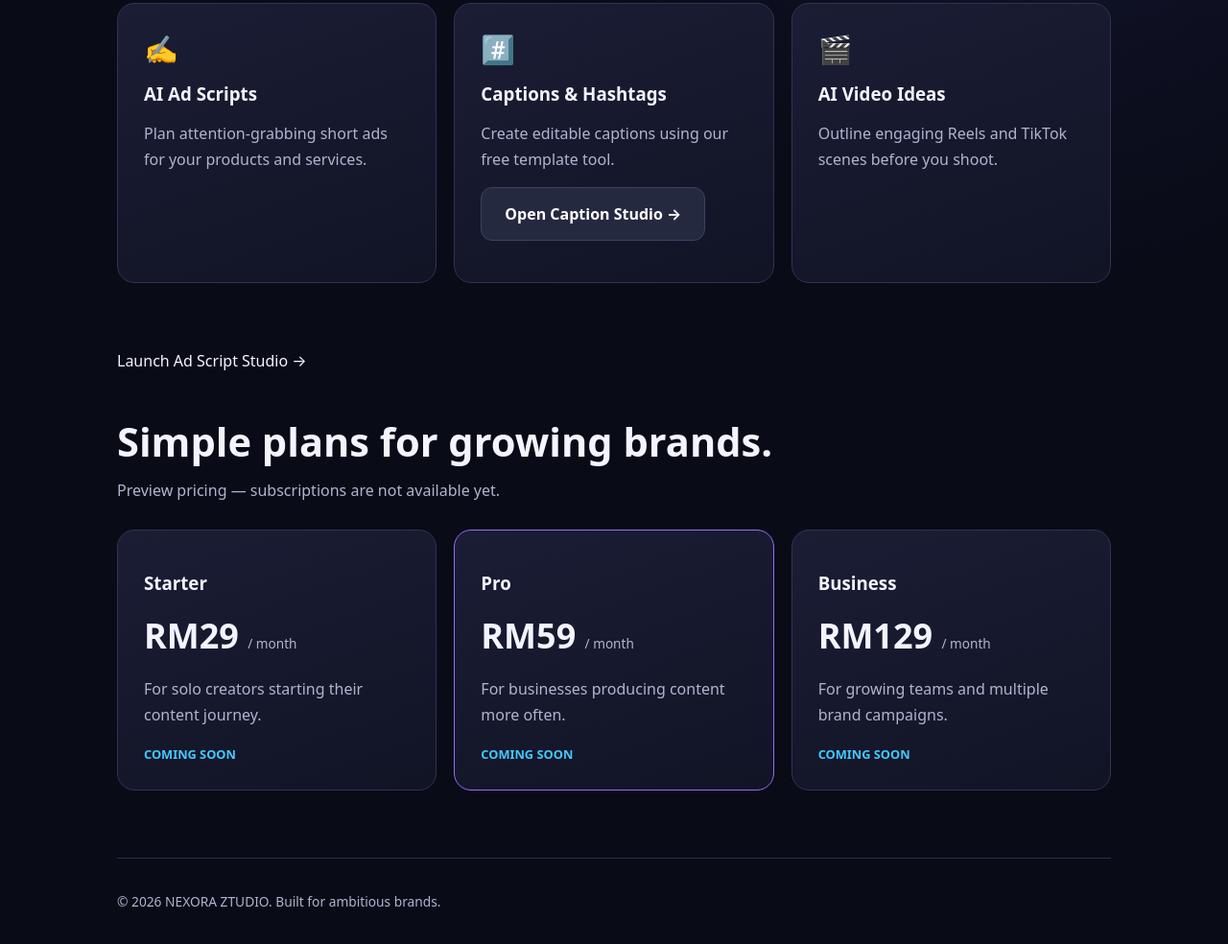
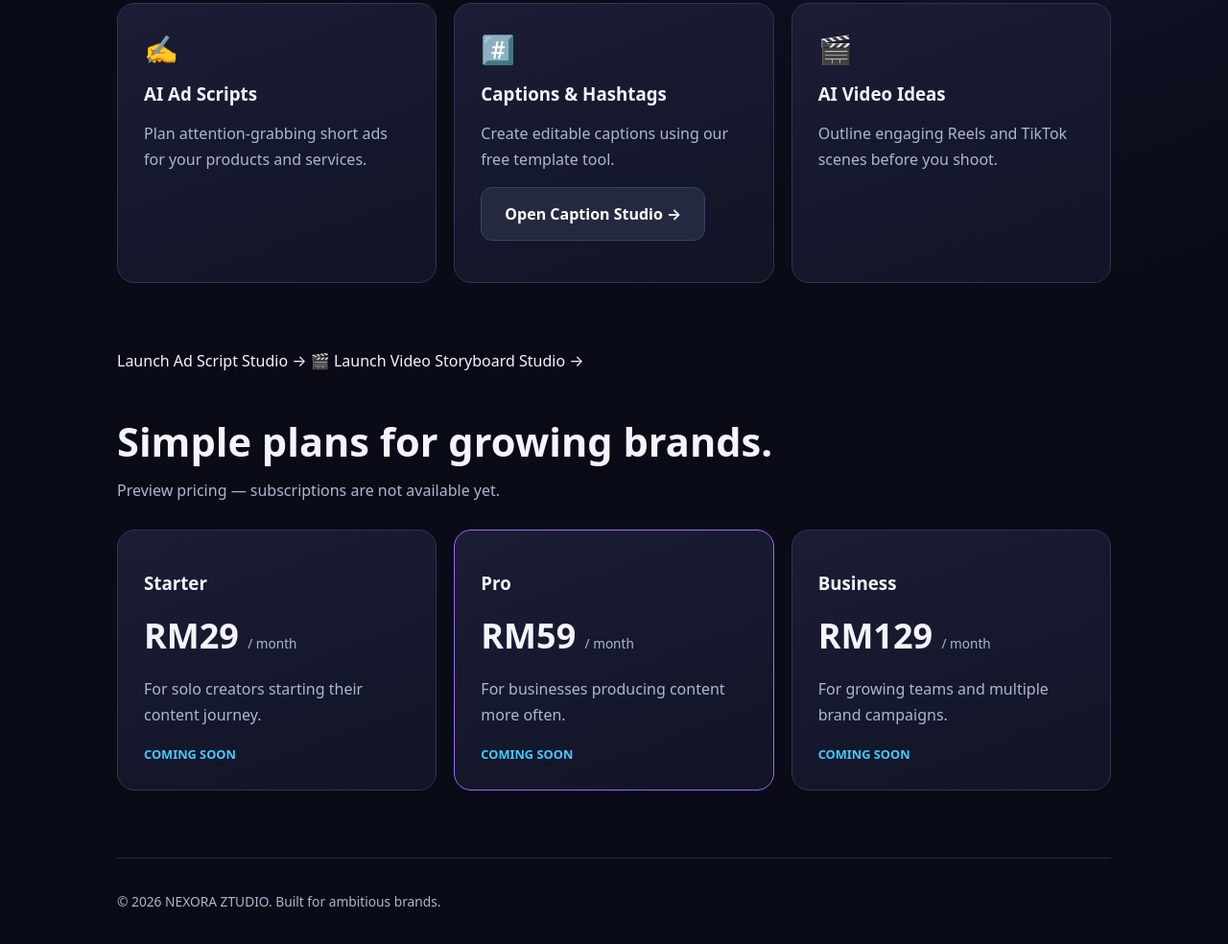
Before and after one commit to nexoraztudio-hub/nexora-ztudio, a plain HTML site: page index.html in a window 1280 px wide. Shown: the part 903-1887 px from the top of the page at 96% size. Drawn offline with Linux system fonts and the light colour scheme.

Commit message:
Video Storyboard Studio link

```diff
--- a/index.html
+++ b/index.html
@@ -13,6 +13,9 @@
 <main id="top"><div class="hero"><div class="eyebrow">YOUR CREATIVE AI MARKETING STUDIO</div><h1>Create <span class="gradient">Smarter Marketing</span> with AI</h1><p>Turn your next big idea into social content that gets noticed. NEXORA ZTUDIO helps small businesses plan ads, captions, and video concepts faster.</p><div class="actions"><a class="btn" href="caption-studio.html">Launch Caption Studio →</a><a class="btn secondary" href="#pricing">View Plans</a></div><p class="notice">Caption Studio is a free template-based demo. Generative AI and paid subscriptions are not active yet.</p></div>
 <section id="features"><h2>Everything starts with a great idea.</h2><p class="section-sub">A simpler creative workflow for your brand.</p><div class="grid"><article class="card"><div class="symbol">✍️</div><h3>AI Ad Scripts</h3><p>Plan attention-grabbing short ads for your products and services.</p></article><article class="card"><div class="symbol">#️⃣</div><h3>Captions & Hashtags</h3><p>Create editable captions using our free template tool.</p><p><a class="btn secondary" href="caption-studio.html">Open Caption Studio →</a></p></article><article class="card"><div class="symbol">🎬</div><h3>AI Video Ideas</h3><p>Outline engaging Reels and TikTok scenes before you shoot.</p></article></div></section>
   <a href="ad-script-studio.html">Launch Ad Script Studio →</a>
+
+<a href="video-storyboard.html">🎬 Launch Video Storyboard Studio →</a>
+
 <section id="pricing"><h2>Simple plans for growing brands.</h2><p class="section-sub">Preview pricing — subscriptions are not available yet.</p><div class="grid"><article class="card"><h3>Starter</h3><div class="price">RM29 <small>/ month</small></div><p>For solo creators starting their content journey.</p><span class="tag">COMING SOON</span></article><article class="card highlight"><h3>Pro</h3><div class="price">RM59 <small>/ month</small></div><p>For businesses producing content more often.</p><span class="tag">COMING SOON</span></article><article class="card"><h3>Business</h3><div class="price">RM129 <small>/ month</small></div><p>For growing teams and multiple brand campaigns.</p><span class="tag">COMING SOON</span></article></div></section></main><footer>© <span id="year"></span> NEXORA ZTUDIO. Built for ambitious brands.</footer></div>
 <script>document.getElementById('year').textContent=new Date().getFullYear();document.getElementById('contact').addEventListener('click',e=>{e.preventDefault();alert('Contact details coming soon.');});</script>
 </body></html>
```
